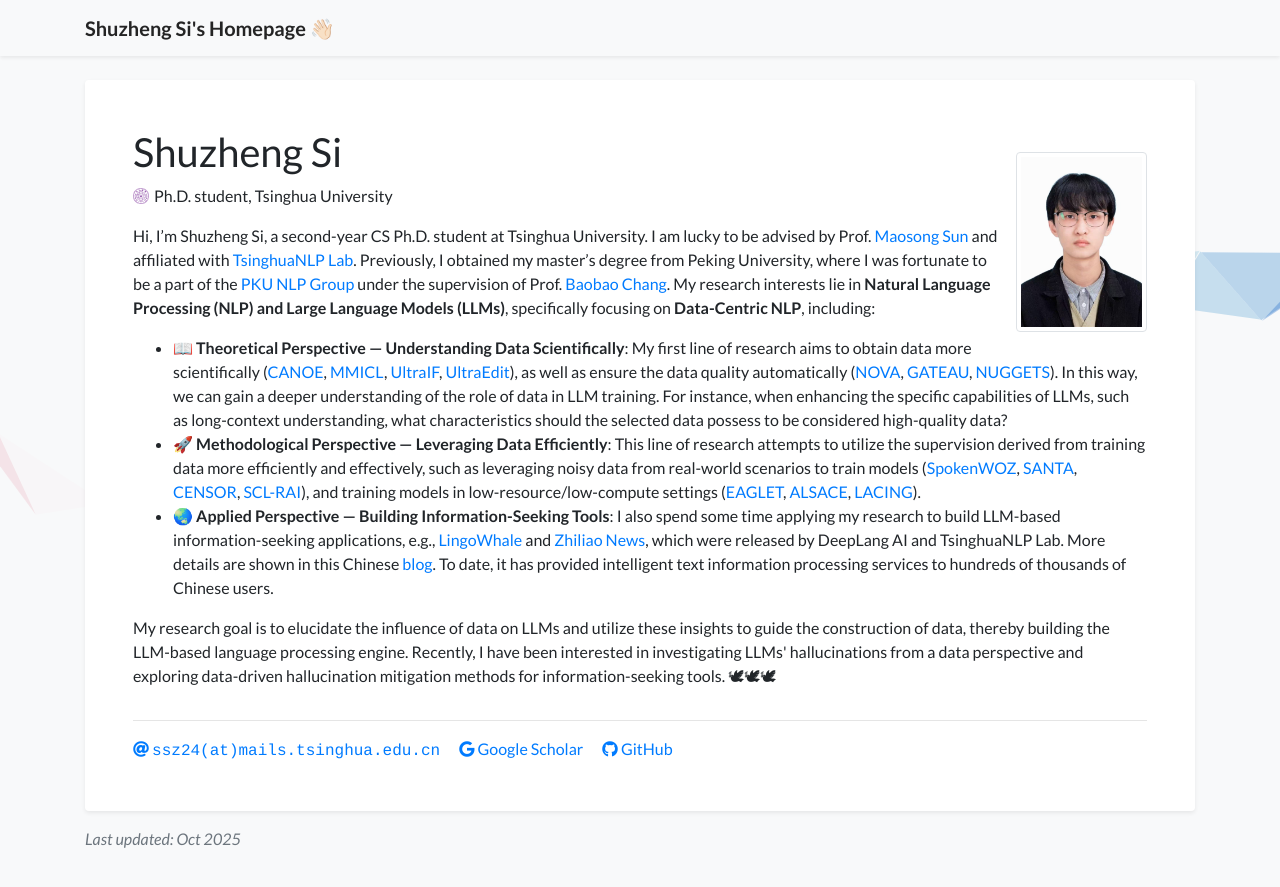
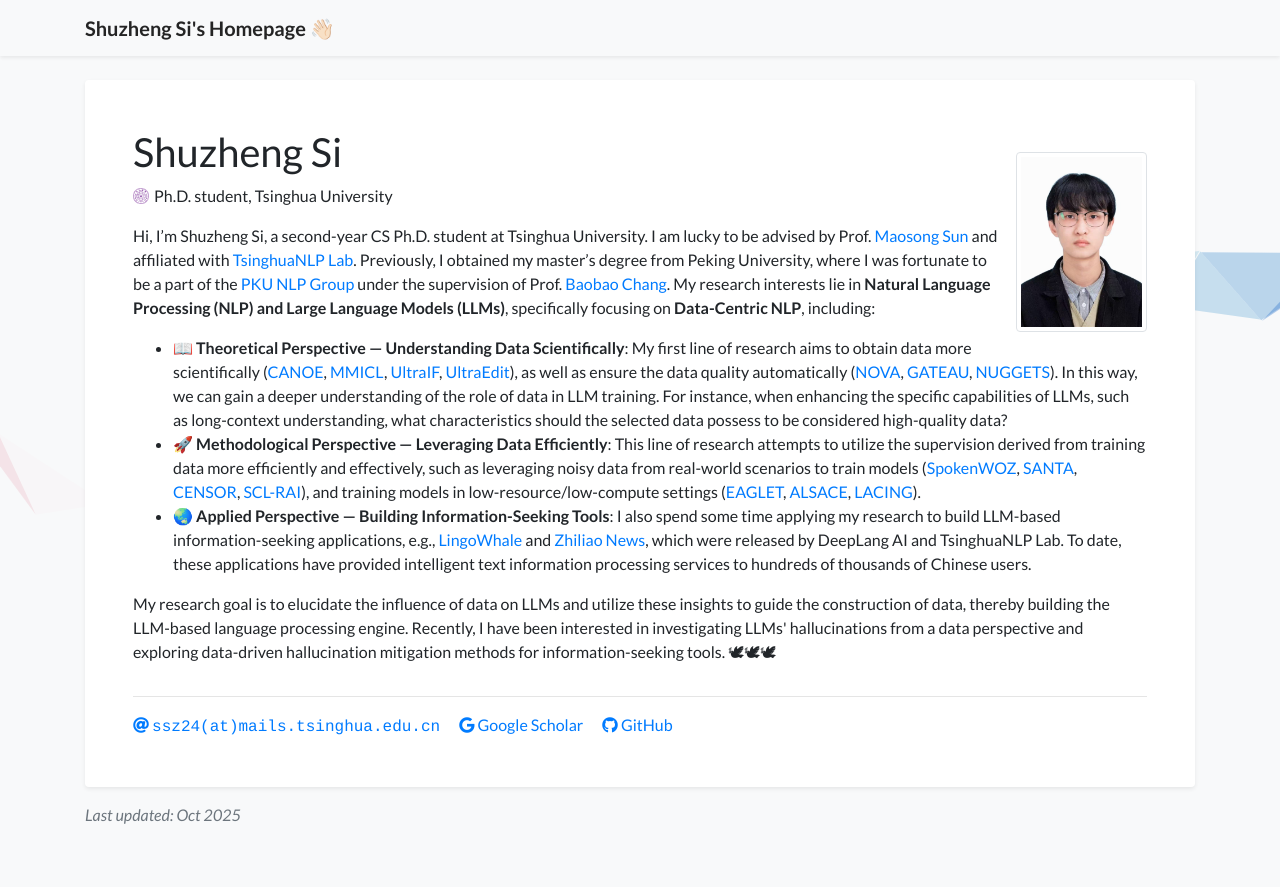
Before and after one commit to S1s-Z/s1s-z.github.io, a Jekyll site: the page built from index.html, in a window 1280 px wide. Shown: the top 887 px of the page. Built offline with Jekyll 4.4.1, drawn with Linux system fonts in a browser that asks for light colours; a style sheet for code colours, icons or effects is not loaded.

Commit message:
Update profile.yml

```diff
--- a/_data/profile.yml
+++ b/_data/profile.yml
@@ -29,7 +29,7 @@
           🚀 <b>Methodological Perspective — Leveraging Data Efficiently</b>: This line of research attempts to utilize the supervision derived from training data more efficiently and effectively, such as leveraging noisy data from real-world scenarios to train models (<a href="https://arxiv.org/abs/2305.13040">SpokenWOZ</a>, <a href="https://arxiv.org/abs/2305.04076">SANTA</a>, <a href="https://arxiv.org/abs/2311.08010">CENSOR</a>, <a href="https://arxiv.org/abs/2209.01646">SCL-RAI</a>), and training models in low-resource/low-compute settings (<a href="https://arxiv.org/abs/2510.05608">EAGLET</a>, <a href="https://arxiv.org/abs/2404.08491">ALSACE</a>, <a href="https://arxiv.org/abs/2411.14279">LACING</a>).
       </li>
       <li>
-          🌏 <b>Applied Perspective — Building Information-Seeking Tools</b>: I also spend some time applying my research to build LLM-based information-seeking applications, e.g., <a href="https://lingowhale.com/">LingoWhale</a> and <a href="https://zhiliao.news/">Zhiliao News</a>, which were released by DeepLang AI and TsinghuaNLP Lab. More details are shown in this Chinese <a href="https://mp.weixin.qq.com/s/oB054vVcEBgD21VGZIqmNg">blog</a>. To date, it has provided intelligent text information processing services to hundreds of thousands of Chinese users.
+          🌏 <b>Applied Perspective — Building Information-Seeking Tools</b>: I also spend some time applying my research to build LLM-based information-seeking applications, e.g., <a href="https://lingowhale.com/">LingoWhale</a> and <a href="https://zhiliao.news/">Zhiliao News</a>, which were released by DeepLang AI and TsinghuaNLP Lab. To date, these applications have provided intelligent text information processing services to hundreds of thousands of Chinese users.
       </li>
   </ul>
 
```
